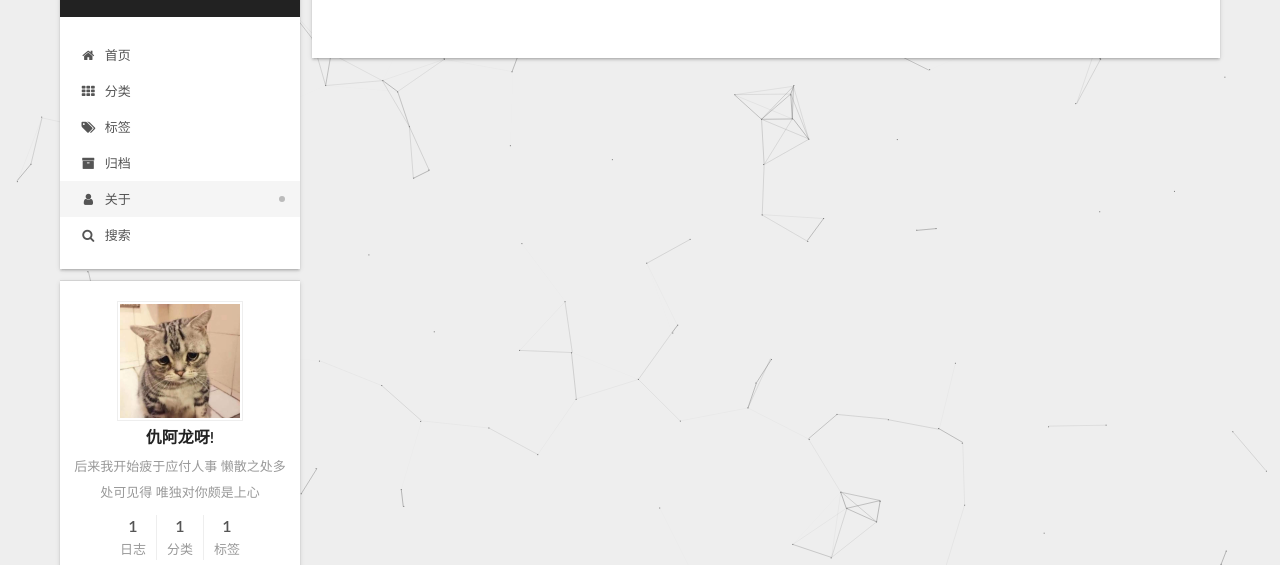
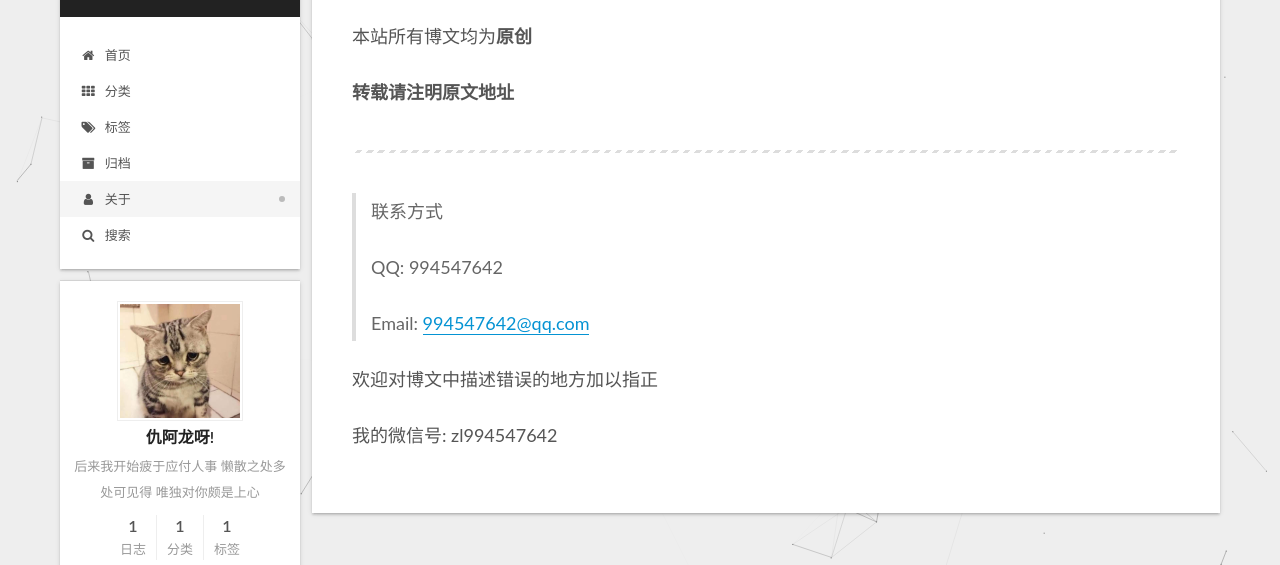
Before and after one commit to QiuZeLong/QiuZeLong.github.io, a plain HTML site: page about/index.html in a window 1280 px wide. Shown: the part 126-691 px from the top of the page. Drawn offline with Linux system fonts and the light colour scheme; some packages are replaced by stand-ins of ours; a script that the page names is missing.

Commit message:
Site updated: 2019-11-13 21:05:43

```diff
--- a/about/index.html
+++ b/about/index.html
@@ -51,14 +51,14 @@
   };
 </script>
 
-  <meta name="description" content="后来我开始疲于应付人事 懒散之处多处可见得 唯独对你颇是上心">
+  <meta name="description" content="本站所有博文均为原创转载请注明原文地址 联系方式 QQ: 994547642 Email: 994547642@qq.com">
 <meta property="og:type" content="website">
 <meta property="og:title" content="关于我">
 <meta property="og:url" content="https:&#x2F;&#x2F;qzloo.cn&#x2F;about&#x2F;index.html">
 <meta property="og:site_name" content="97y">
-<meta property="og:description" content="后来我开始疲于应付人事 懒散之处多处可见得 唯独对你颇是上心">
+<meta property="og:description" content="本站所有博文均为原创转载请注明原文地址 联系方式 QQ: 994547642 Email: 994547642@qq.com">
 <meta property="og:locale" content="zh-CN">
-<meta property="og:updated_time" content="2019-11-13T06:45:11.406Z">
+<meta property="og:updated_time" content="2019-11-13T13:04:49.596Z">
 <meta name="twitter:card" content="summary">
 
 <link rel="canonical" href="https://qzloo.cn/about/">
@@ -236,6 +236,16 @@
 
 
       <div class="post-body">
+          <p>本站所有博文均为<strong>原创</strong></p><p><strong>转载请注明原文地址</strong></p><hr><blockquote>
+<p>联系方式</p>
+<p>QQ: 994547642</p>
+<p>Email: <a href="mailto:994547642@qq.com" target="_blank" rel="noopener">994547642@qq.com</a></p>
+</blockquote><a id="more"></a>
+
+
+
+<p>欢迎对博文中描述错误的地方加以指正</p>
+<p>我的微信号: zl994547642</p>
 
       </div>
 
--- a/css/main.css
+++ b/css/main.css
@@ -1187,7 +1187,7 @@ pre .javascript .function {
 }
 .links-of-author a::before,
 .links-of-author span.exturl::before {
-  background: #6ad1ff;
+  background: #0d91ff;
   border-radius: 50%;
   content: ' ';
   display: inline-block;
```
